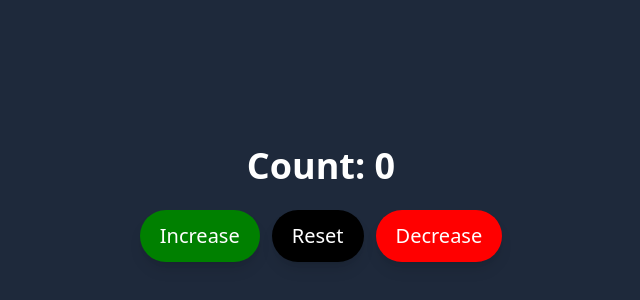
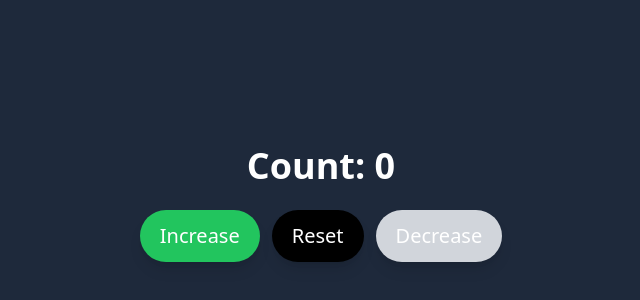
Before and after one commit to prashrijan/react-counter-app, a React app: page / in a window 1280 px wide. Shown: the part 196-496 px from the top of the page, without its empty margins (319-959 px from the left). Built offline with nearby package versions, Linux system fonts and the light colour scheme; the HTML template or start-up script is replaced by a standard one.

Commit message:
fixed animations

```diff
--- a/src/Components/Button.jsx
+++ b/src/Components/Button.jsx
@@ -1,10 +1,20 @@
 import React from "react";
 
 const Button = ({ text, color, doSomething, disabled }) => {
+  const buttonColors = {
+    green: "bg-green-500 hover:bg-green-600 active:bg-green-700",
+    red: "bg-red-500 hover:bg-red-600 active:bg-red-700",
+    black: "bg-black hover:bg-gray-700 active:bg-gray-900",
+  };
+
+  const colorClass = disabled
+    ? "bg-gray-300 cursor-not-allowed"
+    : buttonColors[color] || "bg-gray-500";
+
   return (
     <button
-      className="px-5 text-white text-xl font-medium py-3 rounded-full shadow-lg transition ease-in-out hover:-translate-y-1 hover:scale-110 duration-200"
-      style={{ backgroundColor: color }}
+      className={`px-5 text-white text-xl font-medium py-3 rounded-full shadow-lg transition ease-in-out
+        hover:-translate-y-1 hover:scale-110 duration-200 ${colorClass}`}
       onClick={doSomething}
       disabled={disabled}
     >
```
